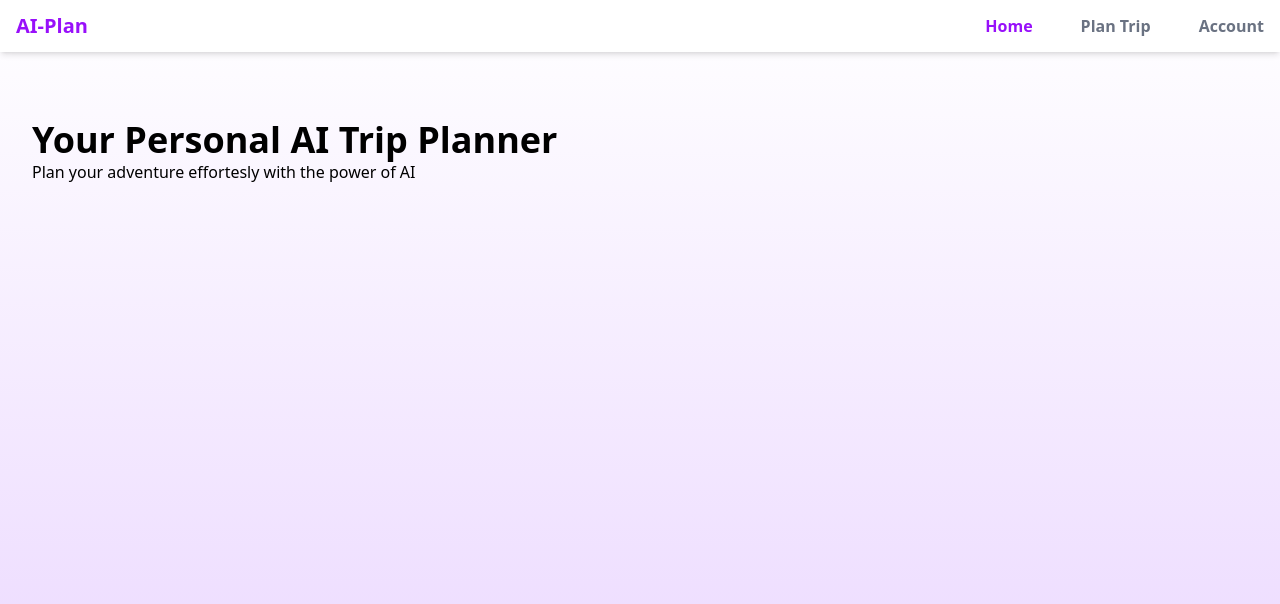
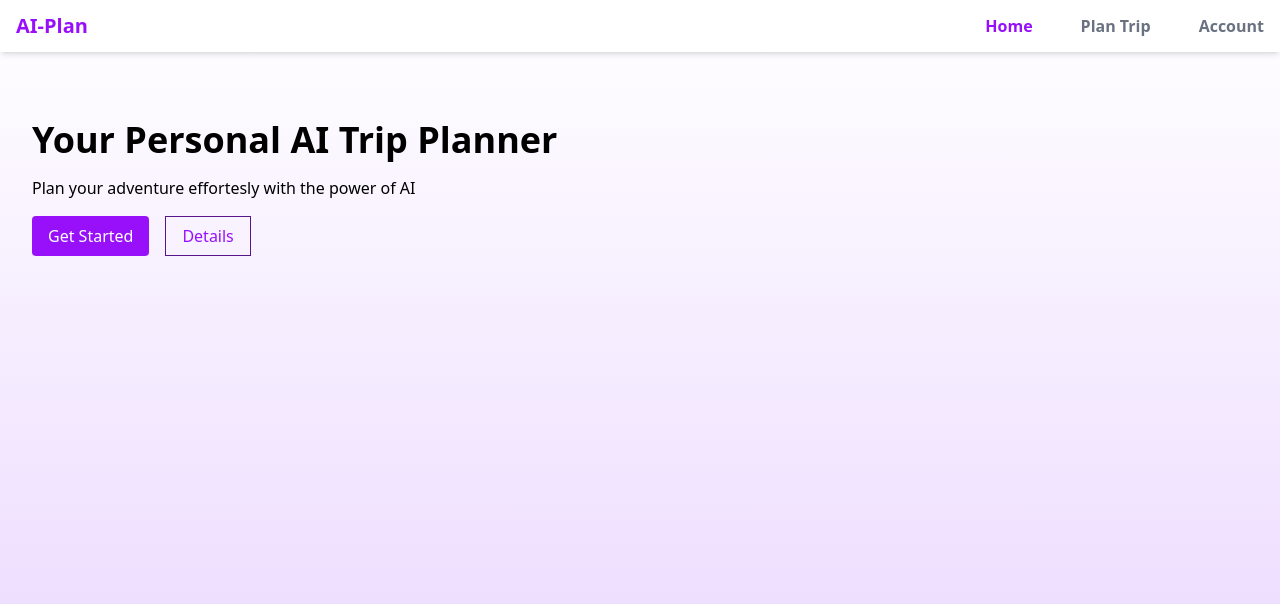
Before and after one commit to AbdulAdnan7/AIPlanner, a React (Vite) app in the folder Frontend/: page / in a window 1280 px wide. Shown: the top 604 px of the page. Built offline with nearby package versions, Linux system fonts and the light colour scheme.

Commit message:
Added essential Packs

```diff
--- a/Frontend/src/pages/Home.jsx
+++ b/Frontend/src/pages/Home.jsx
@@ -3,11 +3,15 @@ import React from 'react'
 const Home = () => {
   return (
     <main className="h-screen flex bg-gradient-to-b from-white to-purple-200">
-      <div className="px-8 mt-20 md:mt-30">
+      <div className="px-8 mt-20 md:mt-30 space-y-4">
       <h1 className='text-4xl font-semibold'>
       Your Personal AI Trip Planner
       </h1>
       <p className='text-1xl'>Plan your adventure effortesly with the power of AI</p>
+      <div className='gap-4 flex mt-2'>
+        <button className='bg-purple-600 px-4 py-2 text-white rounded'>Get Started</button>
+        <button className='border px-4 border-purple-900 text-purple-600'>Details</button>
+      </div>
       </div>
     </main>
   )
```
